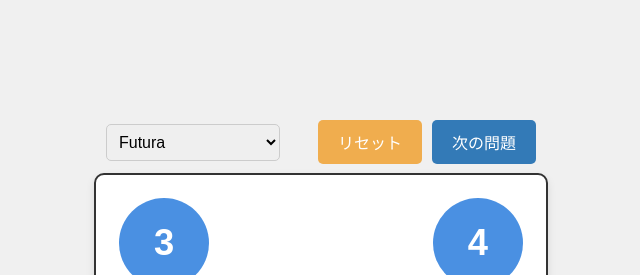
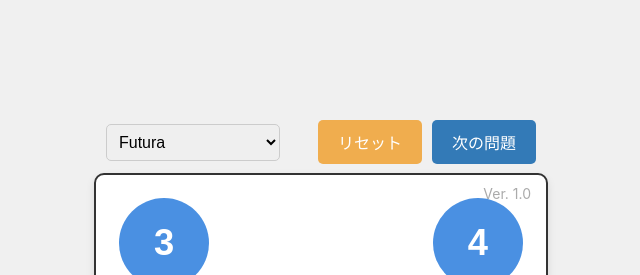
Before and after one commit to barrelremix-creator/tenp, a plain HTML site: page index.html in a window 1280 px wide. Shown: the top 275 px of the page, 319-959 px from the left. Drawn offline with Linux system fonts and the light colour scheme.

Commit message:
Update index.html

```diff
--- a/index.html
+++ b/index.html
@@ -90,6 +90,15 @@
             transform: translate(-50%, -50%); font-size: 48px;
             color: #4CAF50; font-weight: bold; display: none; text-align: center;
         }
+
+        /* ★ バージョン表示用のスタイルを追加 */
+        #version-display {
+            position: absolute;
+            top: 10px;
+            right: 15px;
+            font-size: 14px;
+            color: #aaa;
+        }
     </style>
 </head>
 <body>
@@ -108,6 +117,9 @@
             <button id="next-puzzle-button">次の問題</button>
         </div>
     </div>
+
+    <div id="version-display">Ver. 1.0</div>
+
     <div id="v0" class="vertex" data-index="0"></div>
     <div id="v1" class="vertex" data-index="1"></div>
     <div id="v2" class="vertex" data-index="2"></div>
@@ -297,7 +309,6 @@
 
     function handleMove(e) {
         if (!isDragging) return;
-        // ★★★★★ 画面スクロールを防止する命令 ★★★★★
         e.preventDefault();
 
         const pos = e.pointerType === 'touch' ? e : e;
```
